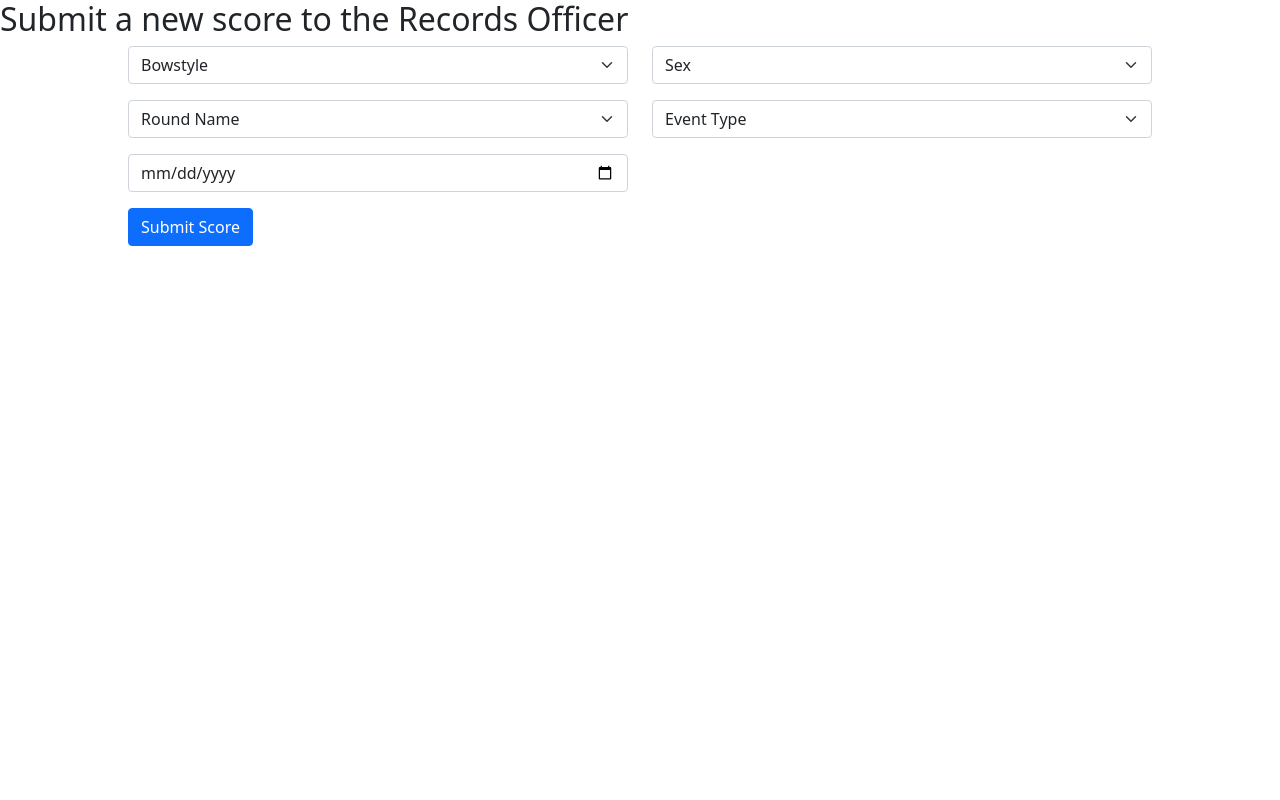
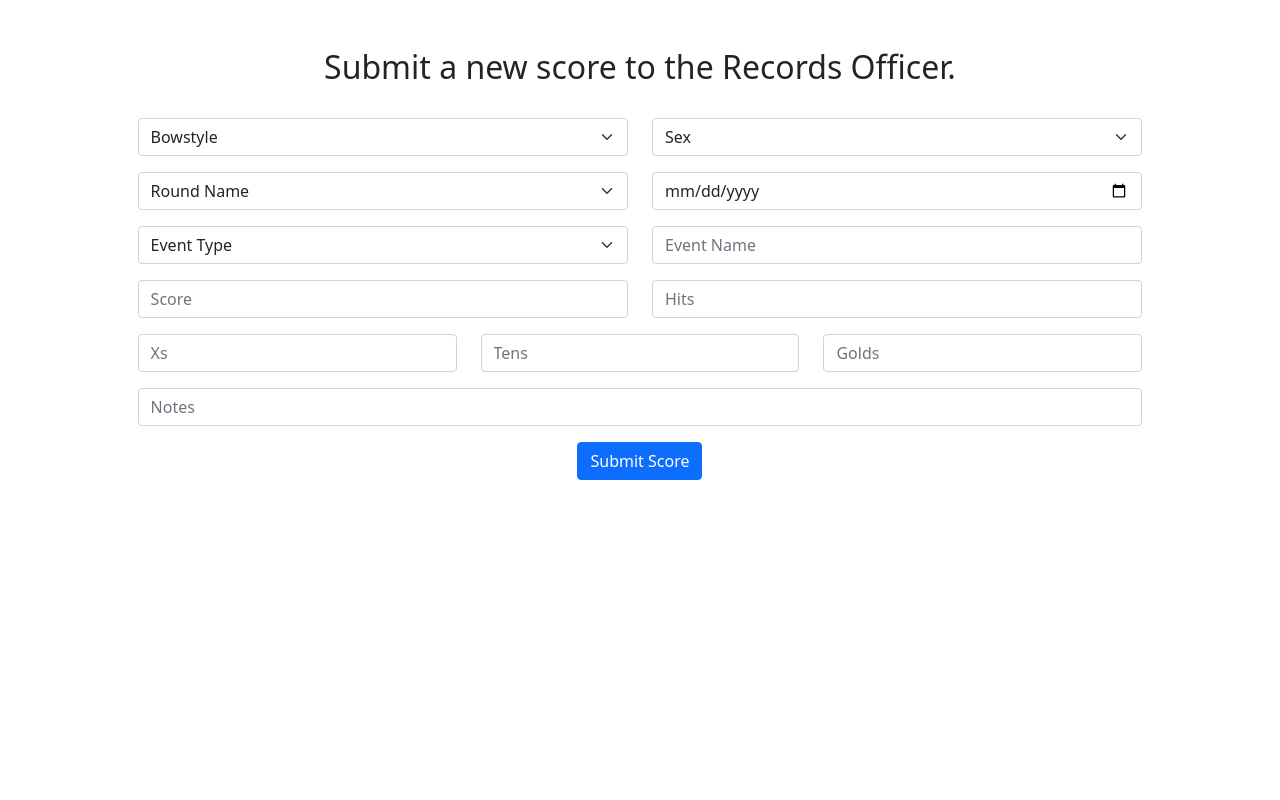
Before and after one commit to corey-richardson/archery-scores, a Flask app: template Project/templates/submit.html in a window 1280 px wide. Run offline with Flask 3, Linux system fonts and the light colour scheme; the template is opened without the code that fills it, so the values that code supplies are empty.

Commit message:
Score submussion form

```diff
--- a/Project/app.py
+++ b/Project/app.py
@@ -1,4 +1,6 @@
 import sqlite3
+from datetime import date
+
 from flask import Flask, render_template
 from flask_session import Session
 from archeryutils import load_rounds
@@ -25,6 +27,7 @@ def index():
 
 @app.route("/submit", methods=["get","post"])
 def submit():
+    today = date.today().strftime('%Y-%m-%d')
 
     agb_outdoor_imperial = load_rounds.AGB_outdoor_metric
     agb_outdoor_metric = load_rounds.AGB_outdoor_metric
@@ -44,4 +47,5 @@ def submit():
 
     return render_template("submit.html",
                            rounds=rounds,
+                           today=today,
                            bowstyles=bowstyles, event_types=event_types)
--- a/Project/templates/layout.html
+++ b/Project/templates/layout.html
@@ -17,7 +17,7 @@
 
         </nav>
 
-        <main>
+        <main class="container-fluid py-5 text-center">
             {% block main %}{% endblock %}
         </main>
 
--- a/Project/templates/submit.html
+++ b/Project/templates/submit.html
@@ -6,7 +6,7 @@
 
 {% block main %}
 
-<h2>Submit a new score to the Records Officer</h2>
+<h2>Submit a new score to the Records Officer.</h2> <br>
 
 <form action="/submit" method="post">
     <div class="row mb-3">
@@ -38,6 +38,12 @@
         </div>
 
         <div class="col">
+            <input type="date" id="date_shot" name="date_shot" class="form-control" required value="{{ today }}">
+        </div>
+    </div>
+
+    <div class="row mb-3">
+        <div class="col">
             <select class="form-select mx-auto w-auto" name="event_type" required>
                 <option selected disabled hidden>Event Type</option>
                 {% for event_type in event_types %}
@@ -45,15 +51,39 @@
                 {% endfor %}
             </select>
         </div>
+
+        <div class="col">
+            <input autocomplete="off" class="form-control mx-auto w-auto" name="event_name" placeholder="Event Name" type="text">
+        </div>
     </div>
 
     <div class="row mb-3">
         <div class="col">
-            <input type="date" id="date_shot" name="date_shot" class="form-control" required>
+            <input autocomplete="off" class="form-control mx-auto w-auto" name="score" placeholder="Score" type="number" min="0" step="1" required>
         </div>
 
         <div class="col">
+            <input autocomplete="off" class="form-control mx-auto w-auto" name="hits" placeholder="Hits" type="number" min="0" step="1" required>
+        </div>
+    </div>
 
+    <div class="row mb-3">
+        <div class="col">
+            <input autocomplete="off" class="form-control mx-auto w-auto" name="xs" placeholder="Xs" type="number" min="0" step="1">
+        </div>
+
+        <div class="col">
+            <input autocomplete="off" class="form-control mx-auto w-auto" name="tens" placeholder="Tens" type="number" min="0" step="1">
+        </div>
+
+        <div class="col">
+            <input autocomplete="off" class="form-control mx-auto w-auto" name="golds" placeholder="Golds" type="number" min="0" step="1">
+        </div>
+    </div>
+
+    <div class="row mb-3">
+        <div class="col">
+            <input autocomplete="off" class="form-control mx-auto w-auto" name="notes" placeholder="Notes" type="textarea" rows="10">
         </div>
     </div>
 
```
Also changed, not shown: 2 other files.
